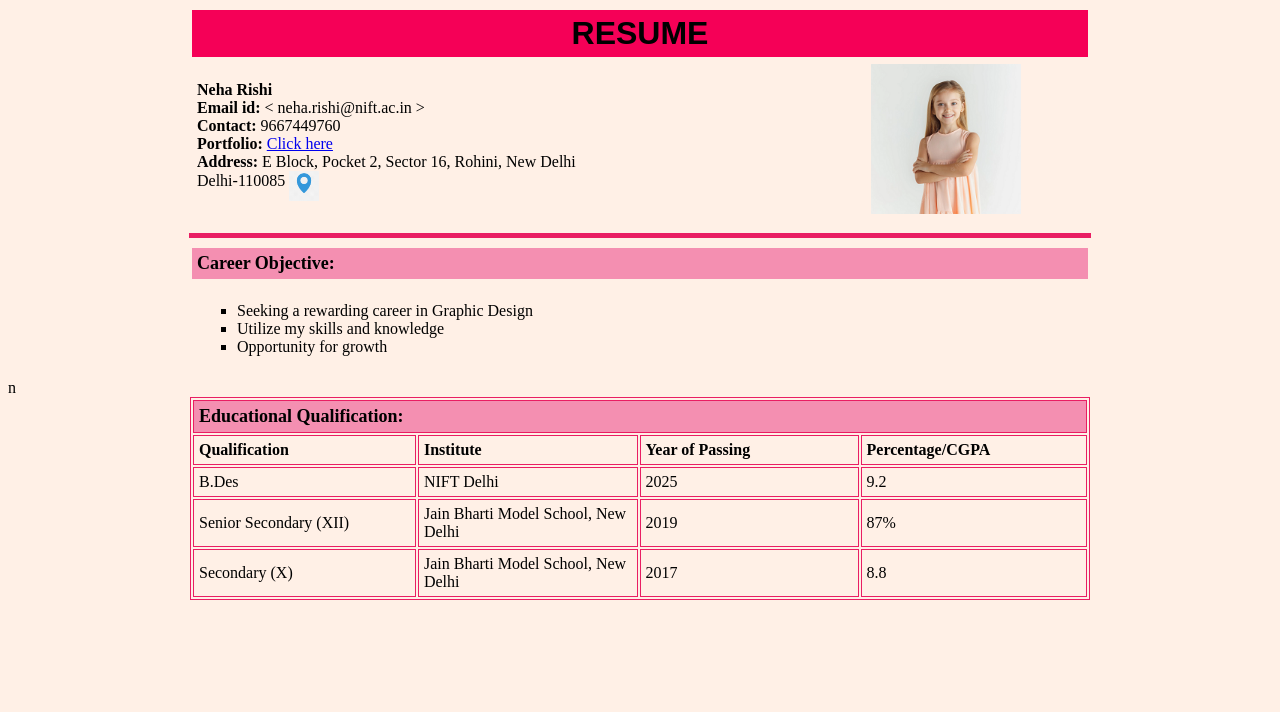
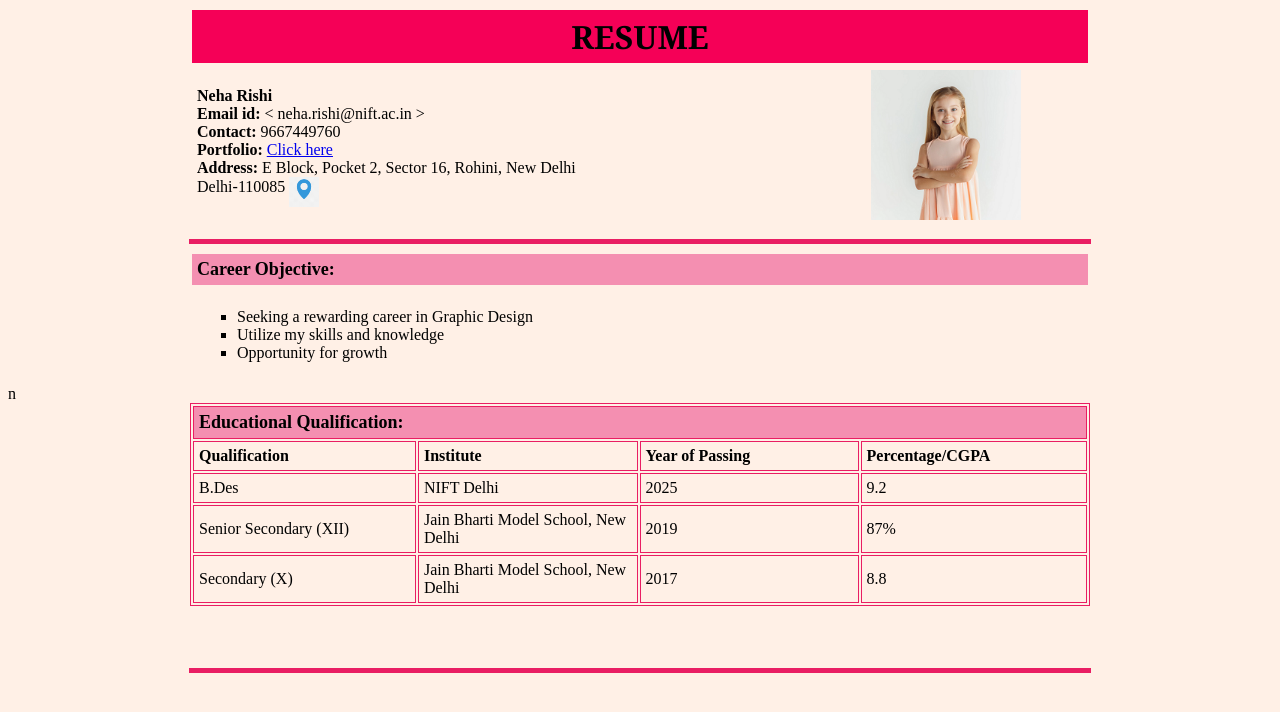
Before and after one commit to neharishi-nift25/Resume, a plain HTML site: page index.html in a window 1280 px wide. Drawn offline with Linux system fonts and the light colour scheme.

Commit message:
Add files via upload

```diff
--- a/index.html
+++ b/index.html
@@ -12,7 +12,7 @@
     <table width="900" border="0" align="center" cellpadding="5">
 
         <tr align="center">
-            <td colspan="2" bgcolor="#F50057"><font size="6" face="Arial" ><b>RESUME</b></font></td>
+            <td colspan="2" bgcolor="#F50057"><font size="6" face="cambria" color="#000000" ><b>RESUME</b></font></td>
         </tr>
 
         <tr>
@@ -82,6 +82,8 @@
             <td>8.8</td>
         </tr>
     </table>
+    <br><br><br>
+    <hr width="900" size="5" color="#E91E63">
 
 </body>
 </html>
```
